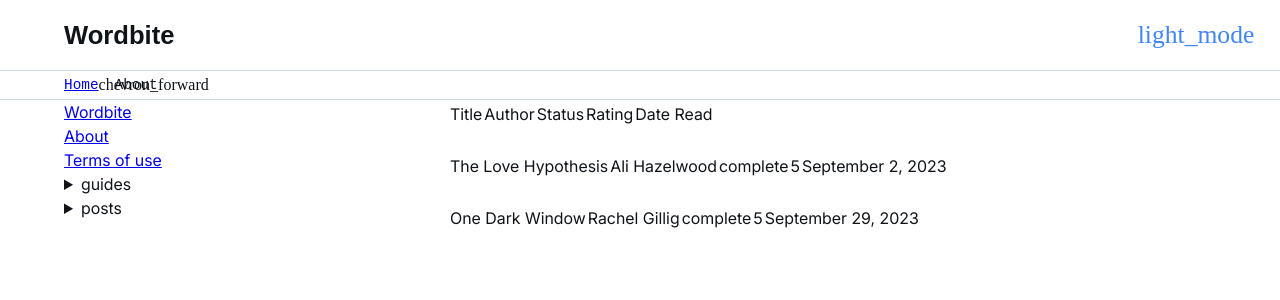
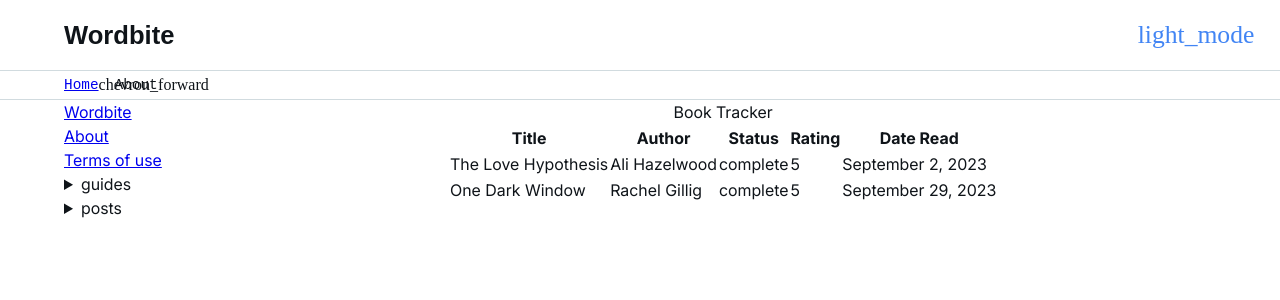
Before and after one commit to emilymcaldwell/Wordbite, a Jekyll site: the page built from about.md, in a window 1280 px wide. Shown: the top 300 px of the page. Built offline with Jekyll 4.4.1, drawn with Linux system fonts in a browser that asks for light colours; some web fonts are replaced.

Commit message:
Update about.md

```diff
--- a/about.md
+++ b/about.md
@@ -4,8 +4,26 @@ title: About
 permalink: /about/
 ---
 
-| Title | Author | Status | Rating | Date Read |
-{% for book in site.data.books %}
-| ----------- | ----------- |
-| {{ book.title }} | {{ book.author }} | {{ book.status }} | {{ book.rating }} | {{ book.date | date: "%B %-d, %Y" }} |
-{% endfor %}
+<table>
+  <caption>Book Tracker</caption>
+  <thead>
+    <tr>
+      <th>Title</th>
+      <th>Author</th>
+      <th>Status</th>
+      <th>Rating</th>
+      <th>Date Read</th>
+    </tr>
+  </thead>
+  <tbody>
+    {% for book in site.data.books %}
+    <tr>
+      <td class="book-title">{{ book.title }}</td>
+      <td class="book-author">{{ book.author }}</td>
+      <td class="book-status {{ book.status }}">{{ book.status }}</td>
+      <td class="book-rating">{{ book.rating }}</td>
+      <td class="book-date">{{ book.date | date: "%B %-d, %Y" }}</td>
+    </tr>
+    {% endfor %}
+  </tbody>
+</table>
```
